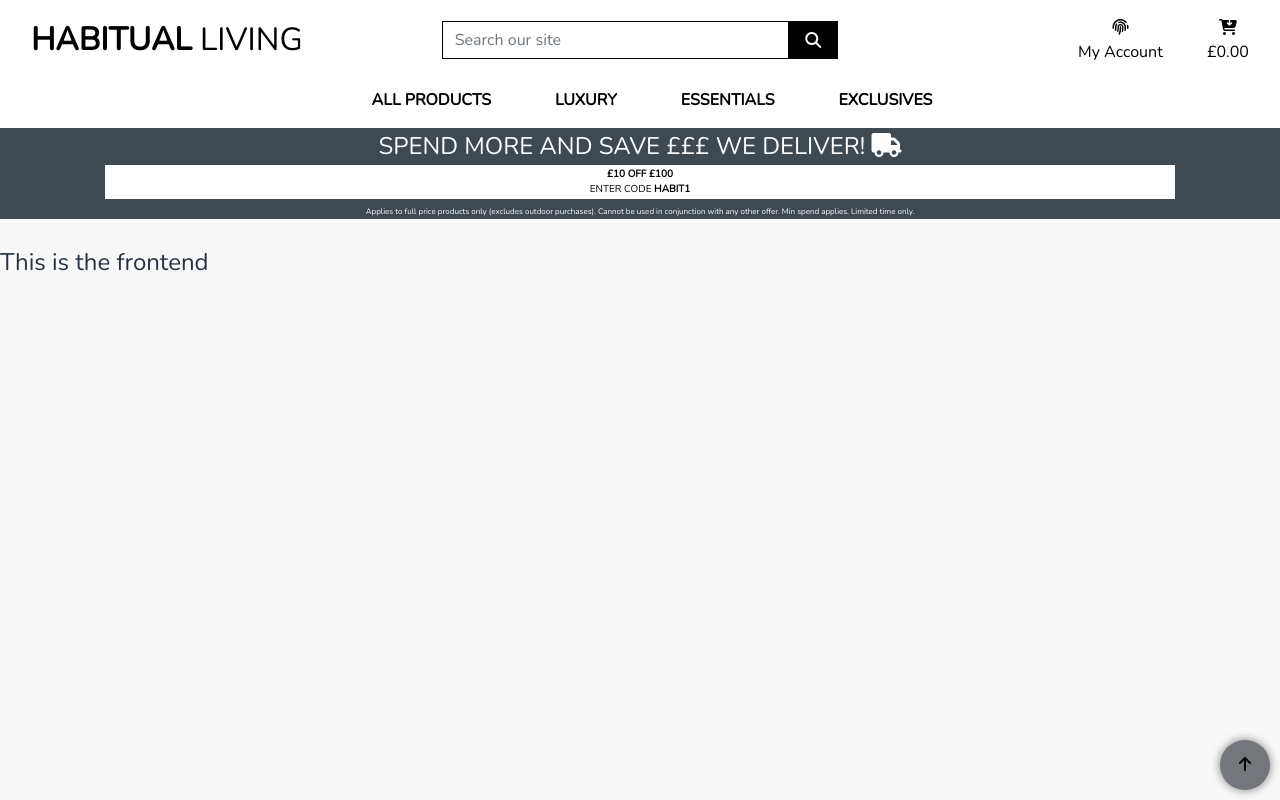
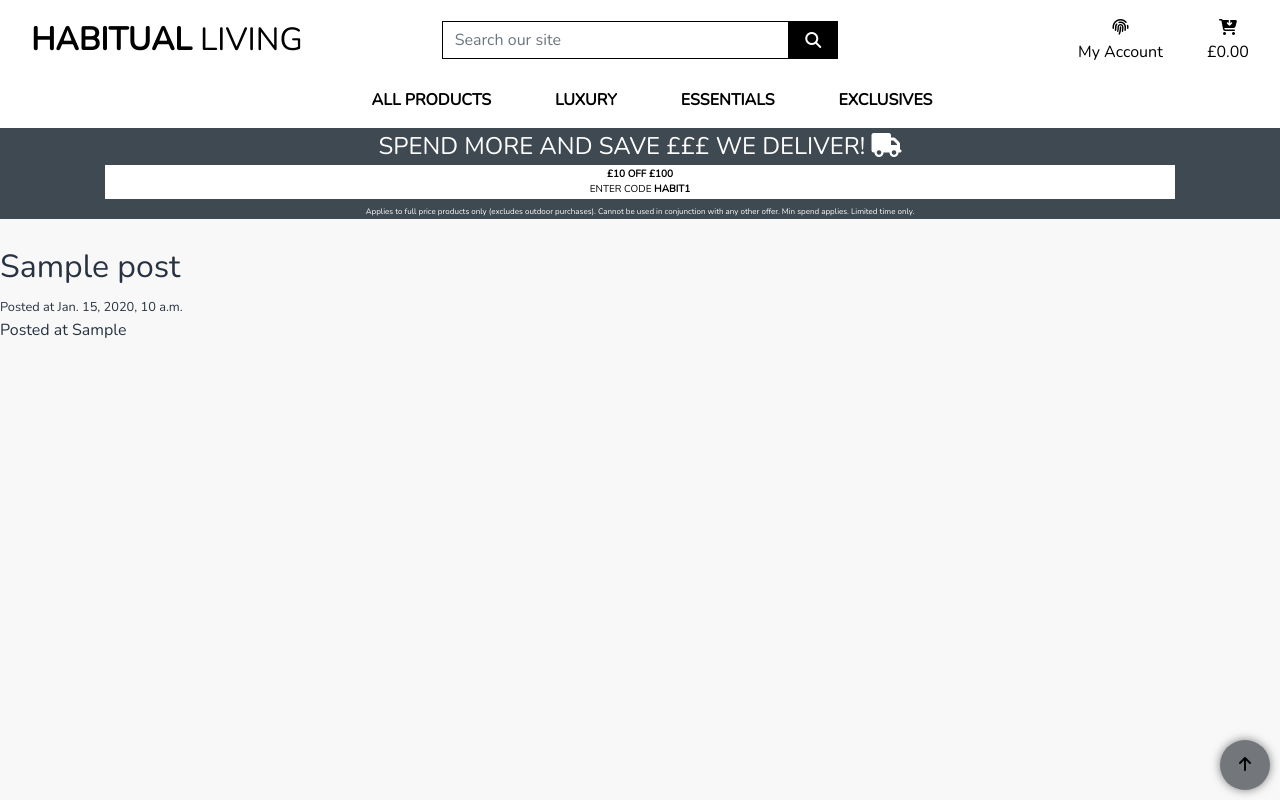
Before and after one commit to Benjamin144/Habitual-Living, a Django app: page /blog/ in a window 1280 px wide. Run offline with Django 3.2, Linux system fonts and the light colour scheme; tables that the repository leaves empty hold one stand-in row (values such as "Sample post"); some libraries are stand-ins or nearby versions.

Commit message:
additional working changes to post templating - comments

```diff
--- a/blog/templates/blog/frontend.html
+++ b/blog/templates/blog/frontend.html
@@ -1,6 +1,15 @@
 {% extends "blog/base.html" %}
+<div class="overlay"></div>
+{% block content %}
+{% for post in posts %}
 
-{% block content %}
-<div class="overlay"></div>
-<h4>This is the frontend</h4>
+
+<div class="poat block">
+    <h2 class="subtitle">{{ post.title }}</h2>
+
+    <small>Posted at {{ post.date_added }}</small>
+
+    <p>Posted at {{ post.intro }}</p>
+</div>
+{% endfor %}
 {% endblock %}
--- a/blog/views.py
+++ b/blog/views.py
@@ -4,12 +4,12 @@ from .forms import CommentForm
 from .models import Post
 
 
+def frontend(request):
+    posts = Post.objects.all()
+    return render(request, 'blog/frontend.html', {'posts': posts})
+
+
 def base(request):
     posts = Post.objects.all()
 
     return render(request, 'blog/base.html', {'posts': posts})
-
-
-def frontend(request):
-
-    return render(request, 'blog/frontend.html')
--- a/habitual_living/urls.py
+++ b/habitual_living/urls.py
@@ -3,8 +3,8 @@ from django.urls import path, include
 from django.conf import settings
 from django.conf.urls.static import static
 
-from blog.views import base
-from blog.views import frontend
+
+from blog.views import base, frontend
 
 urlpatterns = [
     path('blog/', frontend, name='frontend'),
```
